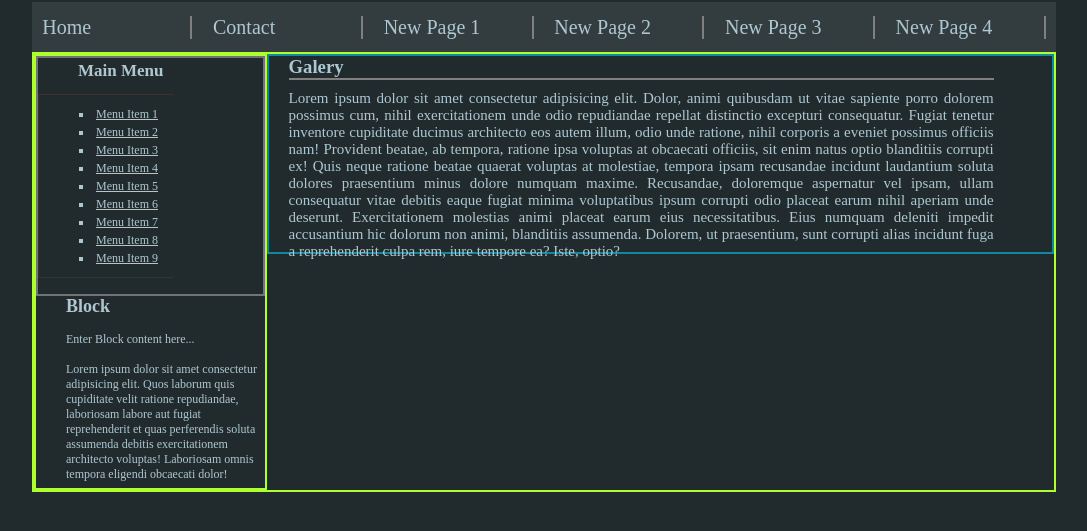
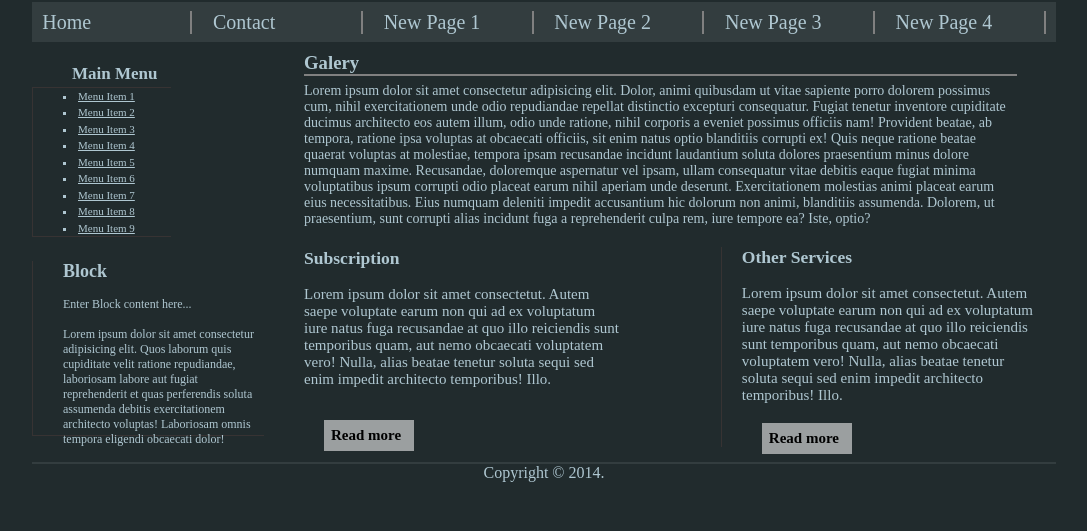
Before and after one commit to kamranss/Week-20-Homework, a plain HTML site: page Task 3/Index.html in a window 1280 px wide. Shown: the part 173-704 px from the top of the page, without its empty margins (118-1205 px from the left). Drawn offline with Linux system fonts and the light colour scheme; files whose address does not match are found by name.

Commit message:
Refactor: Project updated task 3 finished

```diff
--- a/Task 3/Index.html
+++ b/Task 3/Index.html
@@ -52,12 +52,22 @@
                         <p>Lorem ipsum dolor sit amet consectetur adipisicing elit. Dolor, animi quibusdam ut vitae sapiente porro dolorem possimus cum, nihil exercitationem unde odio repudiandae repellat distinctio excepturi consequatur. Fugiat tenetur inventore cupiditate ducimus architecto eos autem illum, odio unde ratione, nihil corporis a eveniet possimus officiis nam! Provident beatae, ab tempora, ratione ipsa voluptas at obcaecati officiis, sit enim natus optio blanditiis corrupti ex! Quis neque ratione beatae quaerat voluptas at molestiae, tempora ipsam recusandae incidunt laudantium soluta dolores praesentium minus dolore numquam maxime. Recusandae, doloremque aspernatur vel ipsam, ullam consequatur vitae debitis eaque fugiat minima voluptatibus ipsum corrupti odio placeat earum nihil aperiam unde deserunt. Exercitationem molestias animi placeat earum eius necessitatibus. Eius numquam deleniti impedit accusantium hic dolorum non animi, blanditiis assumenda. Dolorem, ut praesentium, sunt corrupti alias incidunt fuga a reprehenderit culpa rem, iure tempore ea? Iste, optio?</p>
                     </div>
                     <div class="third_container_rightside_box2">
-                        <div></div>
-                        <div></div>
+                        <div class="subscription">
+                            <h3>Subscription</h3><br>
+                            <p>Lorem ipsum dolor sit amet consectetut. Autem saepe voluptate earum non qui ad ex voluptatum iure natus fuga recusandae at quo illo reiciendis sunt temporibus quam, aut nemo obcaecati voluptatem vero! Nulla, alias beatae tenetur soluta sequi sed enim impedit architecto temporibus! Illo.</p><br>
+                            <a href="">Read more</a>
+                        </div>
+                        <div class="services">
+                            <h3>Other Services</h3><br>
+                            <p>Lorem ipsum dolor sit amet consectetut. Autem saepe voluptate earum non qui ad ex voluptatum iure natus fuga recusandae at quo illo reiciendis sunt temporibus quam, aut nemo obcaecati voluptatem vero! Nulla, alias beatae tenetur soluta sequi sed enim impedit architecto temporibus! Illo.</p><br>
+                            <a href="">Read more</a>
+                        </div>
                     </div>
                 </div>
             </div>
-            <div></div>
+            <div class="footer">
+                <p>Copyright © 2014.</p>
+            </div>
         </div>
     </div>
 </body>
--- a/Task 3/Style/style.css
+++ b/Task 3/Style/style.css
@@ -63,7 +63,7 @@ body{
 }
 .navbar{
     width: 100%;
-    height: 50px;
+    height: 40px;
     /* border: solid rgb(150, 8, 8) 5px; */
     margin-top: 5px;
     display: flex;
@@ -84,23 +84,25 @@ body{
 }
 
 .third_container{
+    margin-top: 10px;
     width: 100%;
-    height: 440px;
-    border: solid greenyellow 2px;
+    height: 400px;
+    /* border: solid greenyellow 2px; */
     display: flex;
     align-items: center;
 }
 .third_container_leftside{
     width: 300px;
-    height: 100%;
-    border: solid greenyellow 2px;
+    height: 98%;
+    /* border: solid rgb(77, 6, 63) 2px; */
 }
 
 .third_container_leftside_box1{
     text-decoration: none;
     width: 100%;
-    height: 240px;
-    border: solid rgb(113, 115, 118) 2px;
+    height: 200px;
+    margin-top: 5px;
+    /* border: solid rgb(113, 115, 118) 2px; */
 }
 .third_container_leftside_box1 h2{
     text-decoration: none;
@@ -109,8 +111,8 @@ body{
     line-height: 1.5;
 }
 .third_container_leftside_box1 ul{
-    padding: 10px;
-    margin-top: 10px;
+    /* padding: 10px; */
+    /* margin-top: 10px; */
     width: 60%;
     border-top: solid rgb(55, 51, 51) 0.1px;
     border-left: solid rgb(55, 51, 51) 0.1px;
@@ -118,7 +120,7 @@ body{
 }
 .third_container_leftside_box1 li{
     text-decoration: none;
-    font-size: 12px;
+    font-size: 11px;
     margin-left: 30px;
     list-style:  inside square;
     line-height: 1.5;
@@ -126,7 +128,10 @@ body{
 .third_container_leftside_box2{
     text-decoration: none;
     font-size: 12px;
-    margin-left: 30px;
+    padding-left: 30px;
+    height: 175px;
+    border-left: solid rgb(55, 51, 51) 0.1px;
+    border-bottom: solid rgb(55, 51, 51) 0.1px;
 }
 .third_container_rightside{
  width: 100%;
@@ -137,18 +142,71 @@ body{
 }
 .third_container_rightside_box1{
     width: 100%;
-    height: 200px;
-    border: solid rgb(15, 136, 160) 2px;
+    height: 180px;
+    /* border: solid rgb(15, 136, 160) 2px; */
 }
 .third_container_rightside_box1 h3{
     border-bottom: solid grey 2px;
     width: 90%;
-    margin-left: 20px;
+    margin-left: 40px;
+    margin-bottom: 7px;
 }
 .third_container_rightside_box1 p{
+    width: 90%;
+    margin-left: 40px;
+    font-size: 14px;
+}
+
+.third_container_rightside_box2 {
+    text-decoration: none;
     font-size: 15px;
-    width: 90%;
+    /* margin-left: 30px; */
+    display:  flex;
+    align-items: center;
+}
+
+.subscription{
+    margin-top: 15px;
+    width: 40%;
+    /* border: solid green 2px; */
+    height: 200px;
+    margin-left: 40px;
+    padding-top: 1px;
+
+}
+.services{
+    width: 40%;
+    border-left: solid rgb(55, 51, 51) 0.1px;
+    height: 200px;
+    margin-top: 15px;
+    margin-left: 100px;
+    padding-left: 20px;
+}
+
+.third_container_rightside_box2 a{
+    padding: 7px;
+    background-color: #9b9fa0;
+    text-decoration:  none;
+    width: 90px;
+    color: black;
+    font-weight: bold;
+    margin-left: 20px;
+    margin-top: 2px;
+    display: flex;
+    align-items: flex-start;
+}
+.subscription a{
+   margin-top: 15px;
+}
+.services a{
+
+}
+
+.footer{
     margin-top: 10px;
-    margin-left: 20px;
-    text-align: justify;
+    display: flex;
+    justify-content: center;
+    font-size: 14;
+    color: rgb(71, 69, 69);
+    border-top: #333D3F solid 2px;
 }
```
